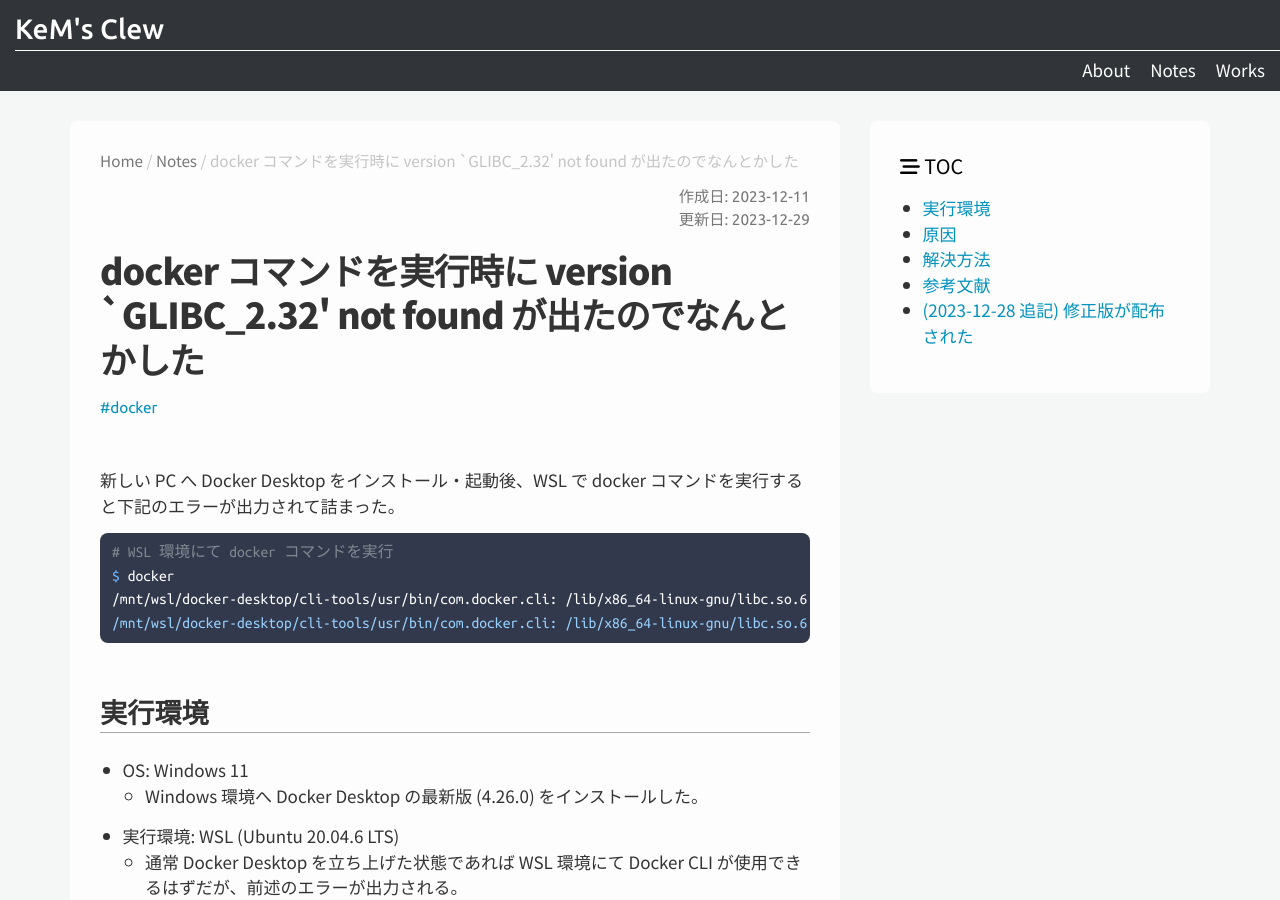
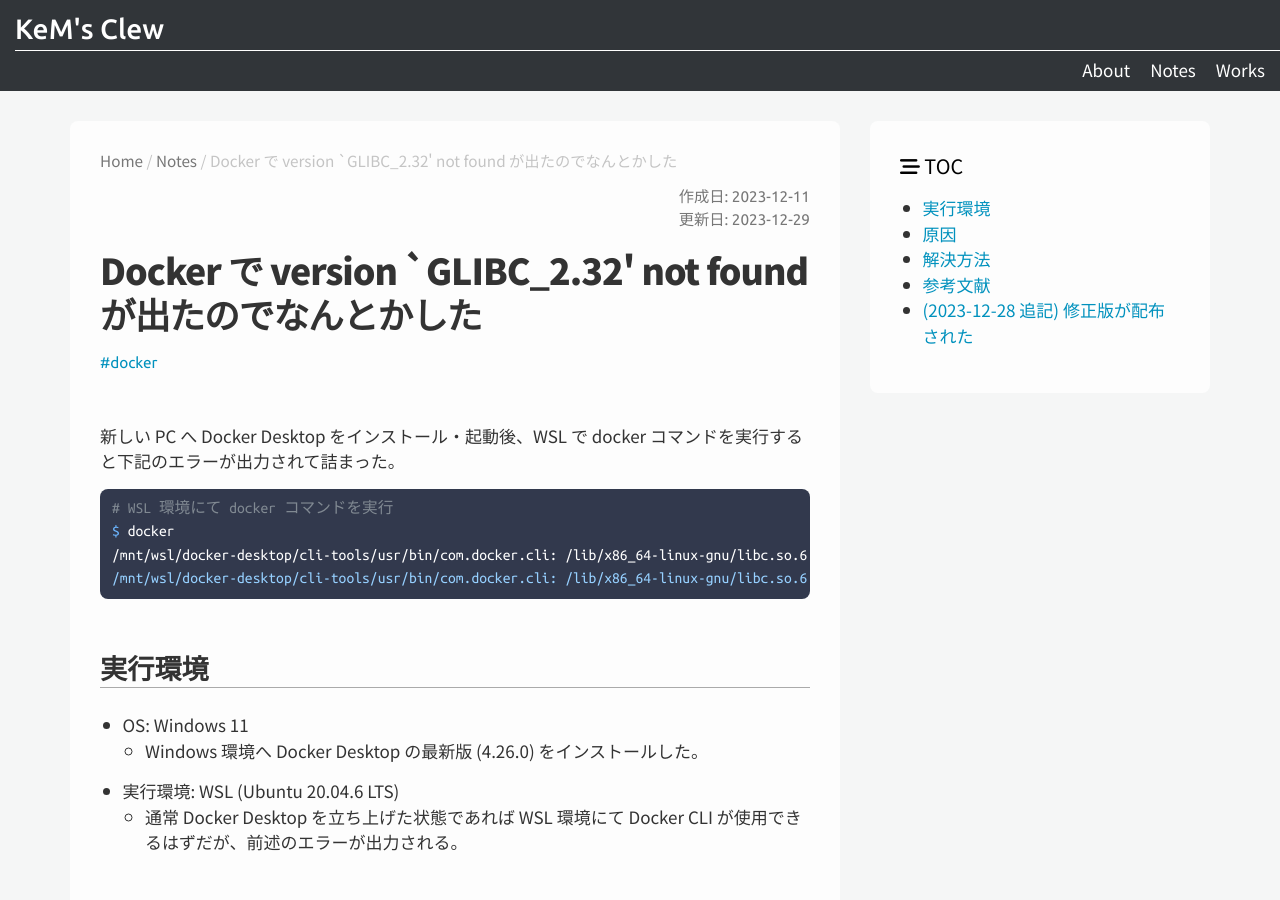
Before and after one commit to kenkenpa198/kems-clew.net, a Jekyll site: the page built from docs/_posts/2023-12-11-docker-desktop-4-26-0-issue.md, in a window 1280 px wide and 900 px high. Built offline with Jekyll 4.4.1, drawn with Linux system fonts in a browser that asks for light colours; nearby versions of some CDN libraries.

Commit message:
[update]small changed

```diff
--- a/docs/_posts/2023-12-11-docker-desktop-4-26-0-issue.md
+++ b/docs/_posts/2023-12-11-docker-desktop-4-26-0-issue.md
@@ -1,7 +1,7 @@
 ---
 layout: post
 page-category: note
-title: docker コマンドを実行時に version `GLIBC_2.32' not found が出たのでなんとかした
+title: Docker で version `GLIBC_2.32' not found が出たのでなんとかした
 description: ""
 preview: ""
 category: 情報技術
```
